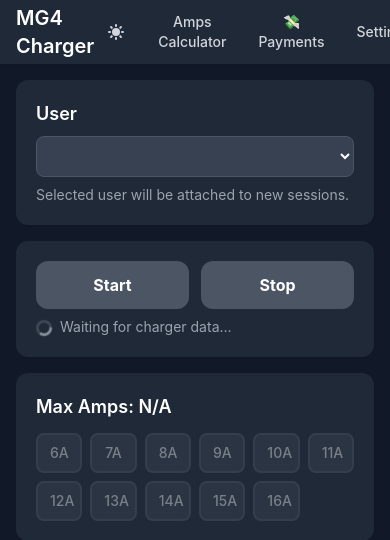
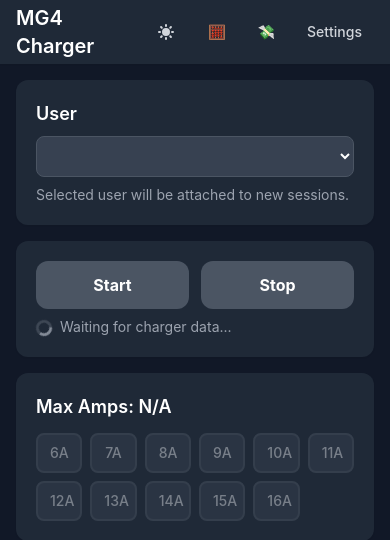
Before and after one commit to LidorBaum/evse-ui, a Python web app: template templates/index.html in a window 390 px wide; the page is wider, and only the part inside the window is pictured. Shown: the top 540 px of that part. Run offline with Jinja, Linux system fonts and the light colour scheme; the template is opened without the code that fills it, so the values that code supplies are empty; some libraries are stand-ins or nearby versions.

Commit message:
Enhance button accessibility in templates by adding title attributes and improving visibility with responsive text display. Update buttons in index, payments, and sessions templates for a more user-friendly experience.

```diff
--- a/templates/index.html
+++ b/templates/index.html
@@ -193,8 +193,8 @@
             <svg class="w-5 h-5 block dark:hidden" fill="currentColor" viewBox="0 0 20 20"><path d="M17.293 13.293A8 8 0 016.707 2.707a8.001 8.001 0 1010.586 10.586z"></path></svg>
           </span>
         </button>
-        <button onclick="location.href='/calculator'" class="text-sm font-medium text-gray-600 dark:text-gray-300 hover:text-gray-900 dark:hover:text-white hover:bg-gray-100 dark:hover:bg-gray-700 px-3 py-2 rounded-lg transition">Amps Calculator</button>
-        <button onclick="location.href='/payments'" class="text-sm font-medium text-gray-600 dark:text-gray-300 hover:text-gray-900 dark:hover:text-white hover:bg-gray-100 dark:hover:bg-gray-700 px-3 py-2 rounded-lg transition">💸 Payments</button>
+        <button onclick="location.href='/calculator'" title="Amps Calculator" class="text-sm font-medium text-gray-600 dark:text-gray-300 hover:text-gray-900 dark:hover:text-white hover:bg-gray-100 dark:hover:bg-gray-700 px-3 py-2 rounded-lg transition"><span class="sm:hidden">🧮</span><span class="hidden sm:inline">Amps Calculator</span></button>
+        <button onclick="location.href='/payments'" title="Payments" class="text-sm font-medium text-gray-600 dark:text-gray-300 hover:text-gray-900 dark:hover:text-white hover:bg-gray-100 dark:hover:bg-gray-700 px-3 py-2 rounded-lg transition"><span class="sm:hidden">💸</span><span class="hidden sm:inline">💸 Payments</span></button>
         <button onclick="location.href='/settings'" class="text-sm font-medium text-gray-600 dark:text-gray-300 hover:text-gray-900 dark:hover:text-white hover:bg-gray-100 dark:hover:bg-gray-700 px-3 py-2 rounded-lg transition">Settings</button>
       </div>
     </div>
--- a/templates/payments.html
+++ b/templates/payments.html
@@ -30,7 +30,7 @@
     <div class="max-w-5xl mx-auto px-4 sm:px-6 lg:px-8 flex justify-between items-center h-16">
       <h1 class="text-xl font-semibold text-gray-900 dark:text-white">💸 Payments</h1>
       <div class="flex items-center gap-3">
-        <button onclick="location.href='/sessions'" class="text-sm font-medium text-gray-600 dark:text-gray-300 hover:text-gray-900 dark:hover:text-white hover:bg-gray-100 dark:hover:bg-gray-700 px-3 py-2 rounded-lg transition">📋 Sessions</button>
+        <button onclick="location.href='/sessions'" title="Sessions" class="text-sm font-medium text-gray-600 dark:text-gray-300 hover:text-gray-900 dark:hover:text-white hover:bg-gray-100 dark:hover:bg-gray-700 px-3 py-2 rounded-lg transition"><span class="sm:hidden">📋</span><span class="hidden sm:inline">📋 Sessions</span></button>
         <button onclick="location.href='/'" class="text-sm font-medium text-gray-600 dark:text-gray-300 hover:text-gray-900 dark:hover:text-white hover:bg-gray-100 dark:hover:bg-gray-700 px-3 py-2 rounded-lg transition">← Back</button>
       </div>
     </div>
--- a/templates/sessions.html
+++ b/templates/sessions.html
@@ -37,7 +37,7 @@
         <select id="userFilter" onchange="applyFilter()" class="text-sm rounded-lg border border-gray-300 dark:border-gray-600 py-2 pl-3 pr-8 text-gray-900 dark:text-white dark:bg-gray-700 focus:border-emerald-500 focus:ring-emerald-500">
           <option value="">All Users</option>
         </select>
-        <button onclick="location.href='/payments'" class="text-sm font-medium text-gray-600 dark:text-gray-300 hover:text-gray-900 dark:hover:text-white hover:bg-gray-100 dark:hover:bg-gray-700 px-3 py-2 rounded-lg transition">💸 Payments</button>
+        <button onclick="location.href='/payments'" title="Payments" class="text-sm font-medium text-gray-600 dark:text-gray-300 hover:text-gray-900 dark:hover:text-white hover:bg-gray-100 dark:hover:bg-gray-700 px-3 py-2 rounded-lg transition"><span class="sm:hidden">💸</span><span class="hidden sm:inline">💸 Payments</span></button>
         <button onclick="location.href='/'" class="text-sm font-medium text-gray-600 dark:text-gray-300 hover:text-gray-900 dark:hover:text-white hover:bg-gray-100 dark:hover:bg-gray-700 px-3 py-2 rounded-lg transition">← Back</button>
       </div>
     </div>
```
